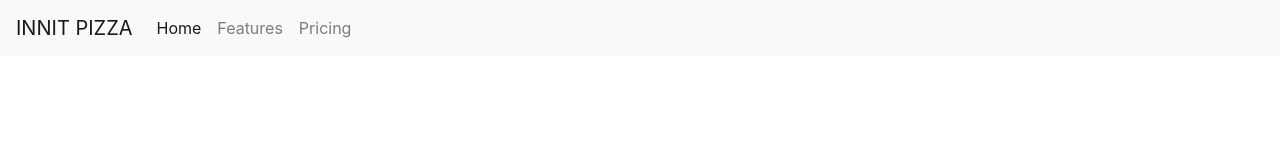
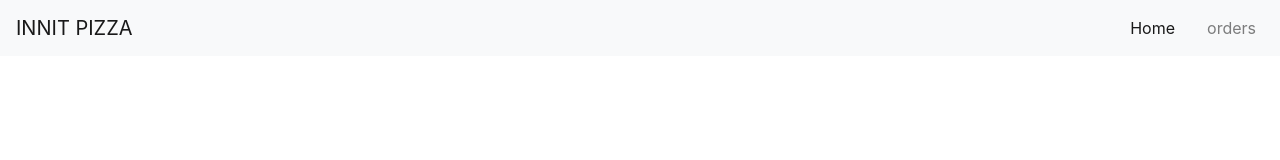
Before and after one commit to Hackit321/ip4, a plain HTML site: page index.html in a window 1280 px wide. Drawn offline with nearby package versions, Linux system fonts and the light colour scheme.

Commit message:
moved navbar items to the right

```diff
--- a/index.html
+++ b/index.html
@@ -44,17 +44,17 @@
         <span class="navbar-toggler-icon"></span>
       </button>
       <div class="collapse navbar-collapse" id="navbarNav">
-        <ul class="navbar-nav">
+        <ul class="navbar-nav ml-auto">
           <li class="nav-item active">
             <a class="nav-link" href="#"
               >Home <span class="sr-only">(current)</span></a
             >
           </li>
           <li class="nav-item">
-            <a class="nav-link" href="#">Features</a>
+            <a class="nav-link" href="#"></a>
           </li>
           <li class="nav-item">
-            <a class="nav-link" href="#">Pricing</a>
+            <a class="nav-link" href="#">orders</a>
           </li>
         </ul>
       </div>
```
